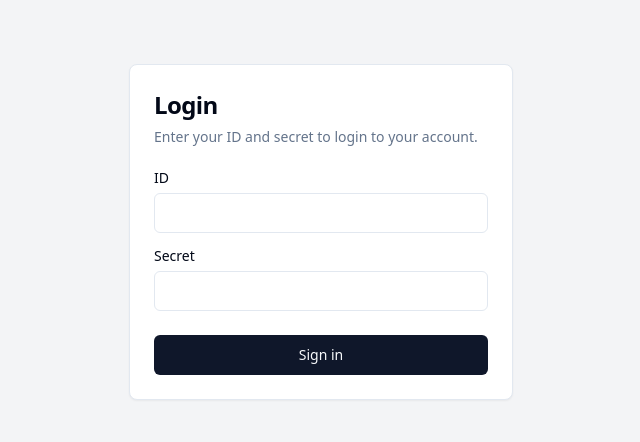
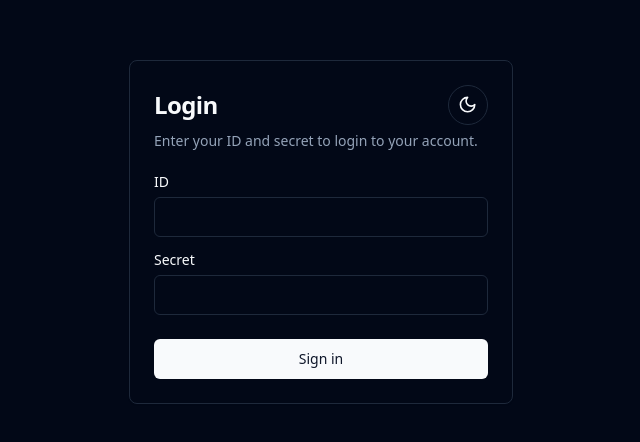
Before and after one commit to cobrat/fabric-chaincode-debug-tool, a React (Vite) app: page /login in a window 1280 px wide. Shown: the part 168-610 px from the top of the page, without its empty margins (319-959 px from the left). Built offline with nearby package versions, Linux system fonts and the light colour scheme; no server answers.

Commit message:
feat: Add ModeToggle component for theme switching

```diff
--- a/src/App.tsx
+++ b/src/App.tsx
@@ -10,9 +10,11 @@
 import Login from "./Login";
 import Dashboard from "./Dashboard";
 import { Toaster } from "@/components/ui/toaster";
+import { ThemeProvider } from "./ThemeProvider";
 
 const App: React.FC = () => {
   return (
+    <ThemeProvider defaultTheme="dark" storageKey="vite-ui-theme">
       <AuthProvider>
         <Router>
           <Routes>
@@ -26,6 +28,7 @@
         </Router>
         <Toaster />
       </AuthProvider>
+    </ThemeProvider>
   );
 };
 
--- a/src/Dashboard.tsx
+++ b/src/Dashboard.tsx
@@ -53,6 +53,7 @@
 import { useToast } from "@/components/ui/use-toast";
 import { useAuth } from "./AuthContext";
 import api from "@/lib/api";
+import { ModeToggle } from "./ModeToggle";
 
 interface Attribute {
   name: string;
@@ -272,9 +273,11 @@
 
   return (
     <div className="flex min-h-screen w-full flex-col">
-      <header className="flex items-center justify-between p-4 bg-white shadow-sm">
+      <header className="flex items-center justify-between p-4 bg-background shadow-sm">
         <h1 className="text-2xl font-bold">Chaincode Functions Test</h1>
 
+        <div>
+        <ModeToggle />
         <DropdownMenu>
           <DropdownMenuTrigger asChild>
             <Button variant="secondary" size="icon" className="rounded-full">
@@ -292,6 +295,7 @@
             <DropdownMenuItem onSelect={handleLogout}>Logout</DropdownMenuItem>
           </DropdownMenuContent>
         </DropdownMenu>
+        </div>
 
         {/* Details Dialog */}
         <Dialog open={isDetailsOpen} onOpenChange={setIsDetailsOpen}>
--- a/src/Login.tsx
+++ b/src/Login.tsx
@@ -13,6 +13,7 @@
 import { Label } from "@/components/ui/label";
 import { Alert, AlertDescription } from "@/components/ui/alert";
 import { useAuth } from "./AuthContext";
+import { ModeToggle } from "./ModeToggle";
 
 const Login: React.FC = () => {
   const navigate = useNavigate();
@@ -21,27 +22,32 @@
   const [id, setId] = useState("");
   const [secret, setSecret] = useState("");
   const [error, setError] = useState<string>("");
-  const [loading] = useState(false);
+  const [loading, setLoading] = useState(false);
 
   const handleLogin = async (e: React.FormEvent) => {
     e.preventDefault();
+    setLoading(true);
+    setError("");
     try {
       await login(id, secret);
-      // 登录成功后，重定向到原始目标URL或默认到dashboard
       const origin = (location.state as any)?.from?.pathname || '/dashboard';
       navigate(origin);
     } catch (error) {
       console.error('Login failed:', error);
-      // 处理登录错误，例如显示错误消息
-      setError('Login failed: ' + error);
+      setError('Login failed. Please check your credentials and try again.');
+    } finally {
+      setLoading(false);
     }
   };
 
   return (
-    <div className="flex items-center justify-center min-h-screen bg-gray-100">
+    <div className="flex items-center justify-center min-h-screen bg-background">
       <Card className="w-full max-w-sm">
         <CardHeader>
-          <CardTitle className="text-2xl">Login</CardTitle>
+          <div className="flex items-center justify-between">
+            <CardTitle className="text-2xl">Login</CardTitle>
+            <ModeToggle />
+          </div>
           <CardDescription>
             Enter your ID and secret to login to your account.
           </CardDescription>
--- /dev/null
+++ b/src/ModeToggle.tsx
@@ -0,0 +1,37 @@
+import { Moon, Sun } from "lucide-react"
+
+import { Button } from "@/components/ui/button"
+import {
+  DropdownMenu,
+  DropdownMenuContent,
+  DropdownMenuItem,
+  DropdownMenuTrigger,
+} from "@/components/ui/dropdown-menu"
+import { useTheme } from "./ThemeProvider"
+
+export function ModeToggle() {
+  const { setTheme } = useTheme()
+
+  return (
+    <DropdownMenu>
+      <DropdownMenuTrigger asChild>
+        <Button variant="outline" size="icon" className="rounded-full">
+          <Sun className="h-[1.2rem] w-[1.2rem] rotate-0 scale-100 transition-all dark:-rotate-90 dark:scale-0" />
+          <Moon className="absolute h-[1.2rem] w-[1.2rem] rotate-90 scale-0 transition-all dark:rotate-0 dark:scale-100" />
+          <span className="sr-only">Toggle theme</span>
+        </Button>
+      </DropdownMenuTrigger>
+      <DropdownMenuContent align="end">
+        <DropdownMenuItem onClick={() => setTheme("light")}>
+          Light
+        </DropdownMenuItem>
+        <DropdownMenuItem onClick={() => setTheme("dark")}>
+          Dark
+        </DropdownMenuItem>
+        <DropdownMenuItem onClick={() => setTheme("system")}>
+          System
+        </DropdownMenuItem>
+      </DropdownMenuContent>
+    </DropdownMenu>
+  )
+}
--- /dev/null
+++ b/src/ThemeProvider.tsx
@@ -0,0 +1,73 @@
+import { createContext, useContext, useEffect, useState } from "react";
+
+type Theme = "dark" | "light" | "system";
+
+type ThemeProviderProps = {
+  children: React.ReactNode;
+  defaultTheme?: Theme;
+  storageKey?: string;
+};
+
+type ThemeProviderState = {
+  theme: Theme;
+  setTheme: (theme: Theme) => void;
+};
+
+const initialState: ThemeProviderState = {
+  theme: "system",
+  setTheme: () => null,
+};
+
+const ThemeProviderContext = createContext<ThemeProviderState>(initialState);
+
+export function ThemeProvider({
+  children,
+  defaultTheme = "system",
+  storageKey = "vite-ui-theme",
+  ...props
+}: ThemeProviderProps) {
+  const [theme, setTheme] = useState<Theme>(
+    () => (localStorage.getItem(storageKey) as Theme) || defaultTheme
+  );
+
+  useEffect(() => {
+    const root = window.document.documentElement;
+
+    root.classList.remove("light", "dark");
+
+    if (theme === "system") {
+      const systemTheme = window.matchMedia("(prefers-color-scheme: dark)")
+        .matches
+        ? "dark"
+        : "light";
+
+      root.classList.add(systemTheme);
+      return;
+    }
+
+    root.classList.add(theme);
+  }, [theme]);
+
+  const value = {
+    theme,
+    setTheme: (theme: Theme) => {
+      localStorage.setItem(storageKey, theme);
+      setTheme(theme);
+    },
+  };
+
+  return (
+    <ThemeProviderContext.Provider {...props} value={value}>
+      {children}
+    </ThemeProviderContext.Provider>
+  );
+}
+
+export const useTheme = () => {
+  const context = useContext(ThemeProviderContext);
+
+  if (context === undefined)
+    throw new Error("useTheme must be used within a ThemeProvider");
+
+  return context;
+};
```
Lines whose indentation alone changed are shown as unchanged.
